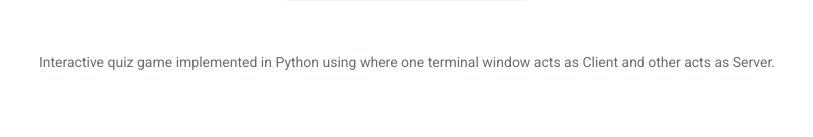
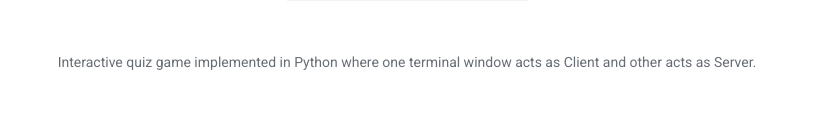
Before and after one commit to Balkaran1209/Balkaran1209.github.io, a plain HTML site: page index.html in a window 1280 px wide. Shown: the part 2035-2172 px from the top of the page, 233-1046 px from the left. Drawn offline with Linux system fonts and the light colour scheme.

Commit message:
Edited some typos

```diff
--- a/index.html
+++ b/index.html
@@ -259,7 +259,7 @@
 
                <a href="https://github.com/Balkaran1209/Quiz-Game-socket-programming">
                 <img border="0" alt="Quiz Game" src="img/quiz.jpg" width="300" height="300">
-                <p>Interactive quiz game implemented in Python using where one terminal window acts as Client and other acts as Server.</p>
+                <p>Interactive quiz game implemented in Python where one terminal window acts as Client and other acts as Server.</p>
                 </a>
                 <a href="https://github.com/Balkaran1209/Package-Shipment-Java">
                 <img border="0" alt="Truck Shipment" src="img/shiptruck.jpg" width="300" height="300">
```
